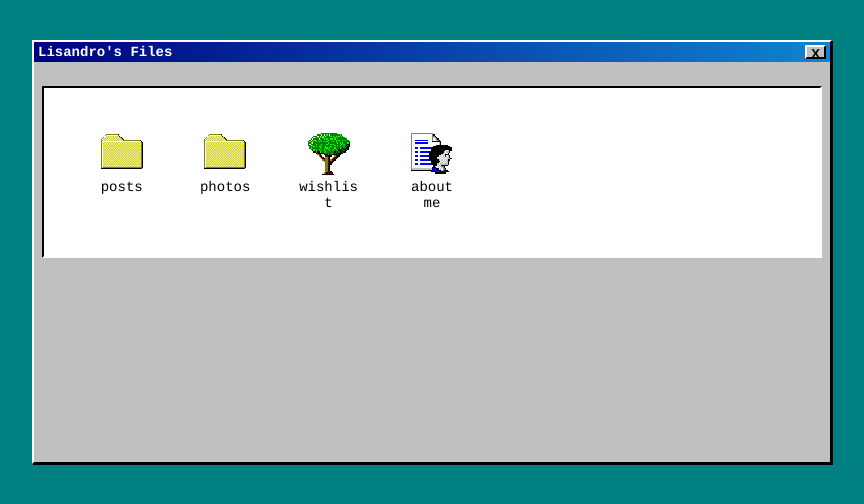
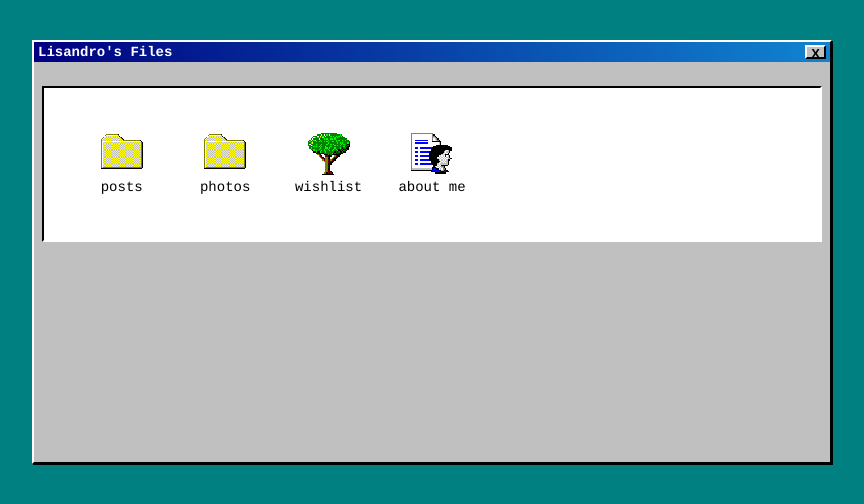
Before and after one commit to LisandroDiMeo/site, a Vue app: page / in a window 1280 px wide. Shown: the top 504 px of the page, without its empty margins (208-1072 px from the left). Built offline with nearby package versions, Linux system fonts and the light colour scheme.

Commit message:
Fix overflow button

```diff
--- a/src/components/icons/IconItem.vue
+++ b/src/components/icons/IconItem.vue
@@ -68,7 +68,6 @@ export default {
 
 .icon-label {
   font-size: var(--font-size-sm);
-  word-break: break-word;
-  max-width: 83px;
+  white-space: nowrap;
 }
 </style>
```
